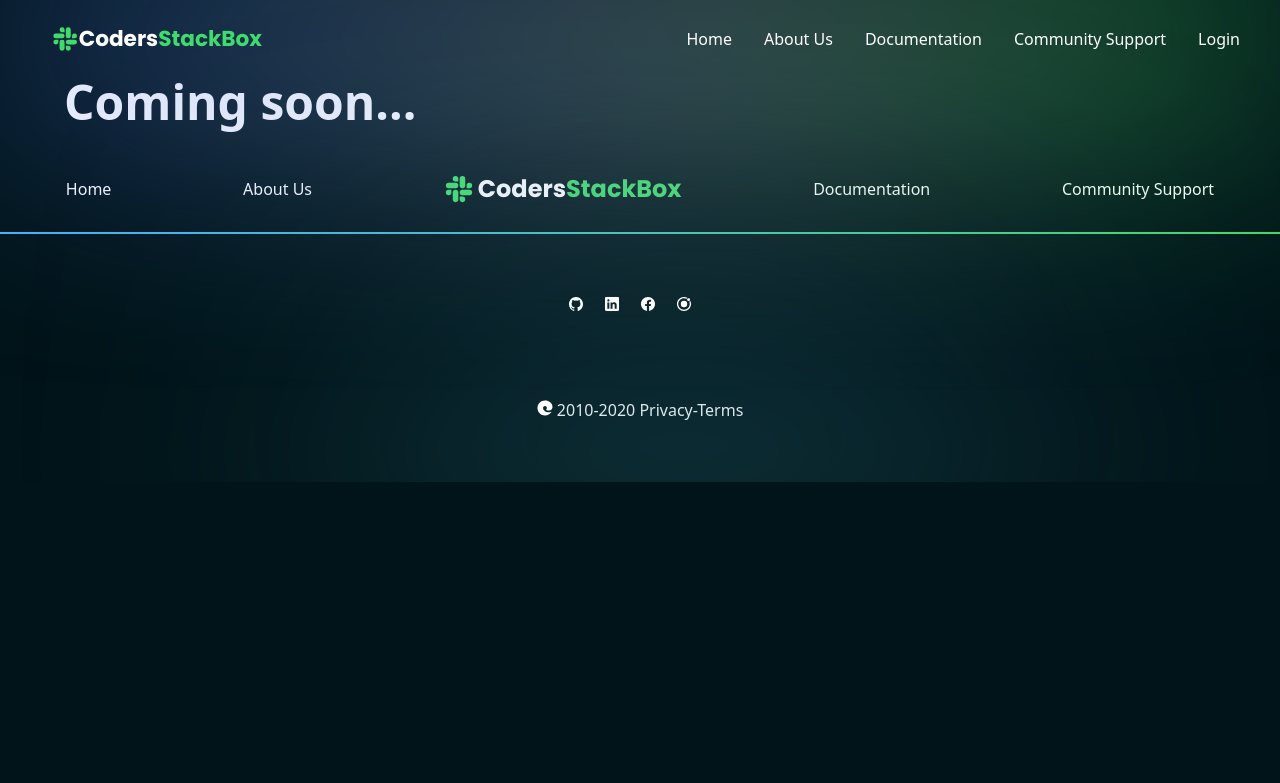
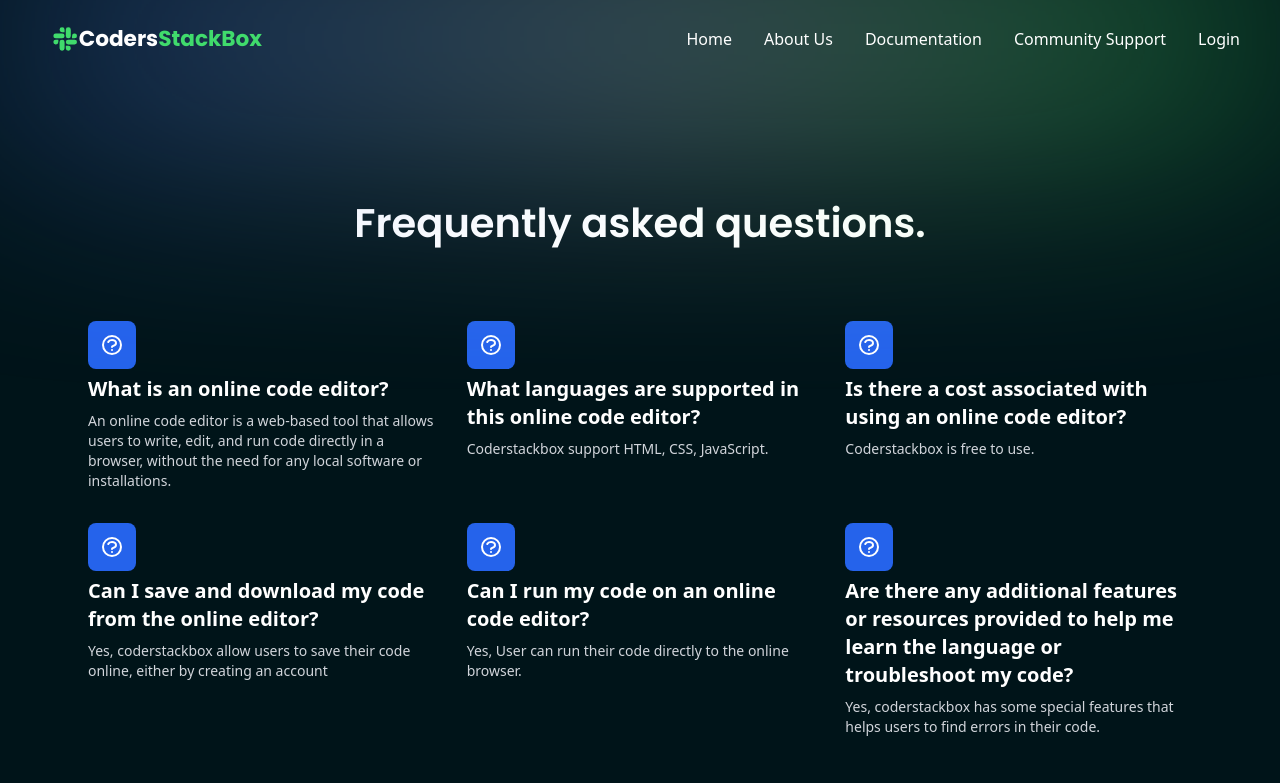
Before and after one commit to 1Md-Rakibul-Islam/coders-stackbox-client, a React (Create React App) app: page /community in a window 1280 px wide. Shown: the top 783 px of the page. Built offline with nearby package versions, Linux system fonts and the light colour scheme; no server answers.

Commit message:
milestone2 first task

```diff
--- a/src/Pages/CommunitySupport/CommunitySupport.js
+++ b/src/Pages/CommunitySupport/CommunitySupport.js
@@ -1,9 +1,10 @@
 import React from "react";
+import FAQ from "./subsections/FAQ/FAQ";
 
 const CommunitySupport = () => {
   return (
     <div>
-      <h2 className="text-5xl text-white font-bold">Coming soon...</h2>
+      <FAQ></FAQ>
     </div>
   );
 };
--- /dev/null
+++ b/src/Pages/CommunitySupport/subsections/FAQ/FAQ.js
@@ -0,0 +1,70 @@
+import React from 'react';
+import styles, { layout } from '../../../../style';
+import FAQCard from './FAQCard';
+import Button from '../../../../components/Buttons/Button';
+
+export const quesAnsAns = [
+    {
+        id: "1",
+        Ques: "What is an online code editor?",
+        Ans: "An online code editor is a web-based tool that allows users to write, edit, and run code directly in a browser, without the need for any local software or installations."
+
+    },
+    {
+        id: "2",
+        Ques: "What languages are supported in this online code editor?",
+        Ans: "Coderstackbox support HTML, CSS, JavaScript."
+
+    },
+    {
+        id: "3",
+        Ques: "Is there a cost associated with using an online code editor?",
+        Ans: "Coderstackbox is free to use."
+
+    },
+    {
+        id: "4",
+        Ques: "Can I save and download my code from the online editor?",
+        Ans: "Yes, coderstackbox allow users to save their code online, either by creating an account "
+
+    },
+    {
+        id: "5",
+        Ques: "Can I run my code on an online code editor?",
+        Ans: "Yes, User can run their code directly to the online browser."
+
+    },
+    {
+        id: "6",
+        Ques: "Are there any additional features or resources provided to help me learn the language or troubleshoot my code?",
+        Ans: "Yes, coderstackbox has some special features that helps users to find errors in their code."
+
+    },
+];
+const FAQ = () => {
+    return (
+        <div>
+            <section className={`${layout.sectionCol}`}>
+                <div className="container px-6 py-12 mx-auto">
+                    <div className={`${layout.sectionInfo} text-center`}>
+                        <h1 className={`${styles.heading2} text-white`}>Frequently asked questions.</h1>
+                    </div>
+                    <div className="grid grid-cols-1 gap-8 mt-8 lg:mt-16 md:grid-cols-2 xl:grid-cols-3">
+                        {
+                            quesAnsAns.map(q => <FAQCard
+                                key={q.id}
+                                q={q}
+                            ></FAQCard>)
+                        }
+                    </div>
+                </div>
+                <div className='flex flex-col'>
+                    <textarea className="textarea textarea-bordered mb-2 max-w-lg bg-gradient-to-r from-accent to-secondary text-white" placeholder="Question"></textarea>
+                    <Button styles={'w-56'} htmlFor="my-modal-3">Ask A Question</Button>
+                </div>
+            </section>
+        </div>
+    );
+};
+
+export default FAQ;
--- /dev/null
+++ b/src/Pages/CommunitySupport/subsections/FAQ/FAQCard.js
@@ -0,0 +1,21 @@
+import React from 'react';
+const FAQCard = ({ q }) => {
+    return (
+        <div>
+            <div className="inline-block p-3 text-white bg-blue-600 rounded-lg">
+                <svg xmlns="http://www.w3.org/2000/svg" className="w-6 h-6" fill="none" viewBox="0 0 24 24" stroke="currentColor">
+                    <path stroke-linecap="round" stroke-linejoin="round" stroke-width="2" d="M8.228 9c.549-1.165 2.03-2 3.772-2 2.21 0 4 1.343 4 3 0 1.4-1.278 2.575-3.006 2.907-.542.104-.994.54-.994 1.093m0 3h.01M21 12a9 9 0 11-18 0 9 9 0 0118 0z" />
+                </svg>
+            </div>
+
+            <div>
+                <h1 className="text-xl font-semibold text-white">{q.Ques}</h1>
+                <p className="mt-2 text-sm text-gray-300">
+                    {q.Ans}
+                </p>
+            </div>
+        </div>
+    );
+};
+
+export default FAQCard;
--- a/src/Pages/Login/Login.js
+++ b/src/Pages/Login/Login.js
@@ -1,51 +1,51 @@
 import React, { useContext, useState } from 'react';
-import {GithubAuthProvider, GoogleAuthProvider} from 'firebase/auth'
+import { GithubAuthProvider, GoogleAuthProvider } from 'firebase/auth'
 import { Link, useLocation, useNavigate } from 'react-router-dom';
 import { AuthContext } from '../../context/AuthProvider';
 import { toast } from 'react-hot-toast';
 
 const Login = () => {
     const [error, setError] = useState('');
-    const {signIn, loader} = useContext(AuthContext);
-    const {providerLogin, githubProviderLogin} = useContext(AuthContext);
-    const {loginUserEmail, setLoginUserEmail} = useState('');
+    const { signIn, loader } = useContext(AuthContext);
+    const { providerLogin, githubProviderLogin } = useContext(AuthContext);
+    const { loginUserEmail, setLoginUserEmail } = useState('');
     const googleAuthProvider = new GoogleAuthProvider();
     const githubProvider = new GithubAuthProvider();
     const navigate = useNavigate();
     const location = useLocation();
     const from = location.state?.from?.pathname || '/';
 
-    const handleGoogleSignIn = () =>{
+    const handleGoogleSignIn = () => {
         providerLogin(googleAuthProvider)
-      .then(result =>{
+            .then(result => {
                 const user = result.user;
                 toast('User Login Successfully')
-        navigate(from, {replace: true});
+                navigate(from, { replace: true });
             })
             .catch(error => {
                 setError(error.message);
             })
     }
 
-    const handleGithubSignin = () =>{
+    const handleGithubSignin = () => {
         githubProviderLogin(githubProvider)
-        .then(result =>{
+            .then(result => {
                 const user = result.user;
                 toast('User Login Successfully');
-            navigate(from, {replace: true});
+                navigate(from, { replace: true });
             })
             .catch(error => {
                 setError(error.message);
             })
     }
 
-    const handleSubmit = event =>{
+    const handleSubmit = event => {
         event.preventDefault();
         const form = event.target;
         const email = form.email.value;
         const password = form.password.value;
         signIn(email, password)
-          .then(result =>{
+            .then(result => {
                 const user = result.user;
                 form.reset();
                 setError('');
@@ -78,19 +78,19 @@ const Login = () => {
                     <div className='mt-6'>
                         <form onSubmit={handleSubmit}>
                             <div>
-                <input type="email" name='email' placeholder="Email Address" className="input input-bordered w-full max-w-xs required:" />
+                                <input type="email" name='email' placeholder="Email Address" className="input input-bordered w-full max-w-xs text-black" required />
                             </div>
                             <div className='my-5'>
-                <input type="password" name='password' placeholder="Password" className="input input-bordered w-full max-w-xs required:" />
+                                <input type="password" name='password' placeholder="Password" className="input input-bordered w-full max-w-xs text-black" required />
                             </div>
                             <div>
                                 <button className='bg-black px-32 py-3 text-white rounded-md' type='submit'>Login</button>
                             </div>
                             <div className="divider w-52 mx-auto">OR</div>
-                <div className='mx-auto p-3 rounded-md' style={{border: "2px solid", width: '317px'}}>
+                            <div className='mx-auto p-3 rounded-md' style={{ border: "2px solid", width: '317px' }}>
                                 <button onClick={handleGoogleSignIn}>Login with Google</button>
                             </div>
-                <div className='mx-auto p-3 rounded-md mt-4' style={{border: "2px solid", width: '317px'}}>
+                            <div className='mx-auto p-3 rounded-md mt-4' style={{ border: "2px solid", width: '317px' }}>
                                 <button onClick={handleGithubSignin}>Login with GitHub</button>
                             </div>
                         </form>
--- a/src/Pages/SignUp/SignUp.js
+++ b/src/Pages/SignUp/SignUp.js
@@ -24,13 +24,13 @@ const SingUp = () => {
       });
   };
 
-  const hangleGithubSingIn = () =>{
+  const hangleGithubSingIn = () => {
     githubProviderLogin(githubProvider)
-    .then(result =>{
+      .then(result => {
         const user = result.user;
         toast("User Registerd Successfully");
       })
-    .catch(error =>{
+      .catch(error => {
         setError(error.message);
       })
   }
@@ -86,22 +86,22 @@ const SingUp = () => {
           <div className='mt-6'>
             <form onSubmit={handleSubmit}>
               <div className='mb-5'>
-                <input type="name" name='name' placeholder="Full Name" className="input input-bordered w-full max-w-xs required:" />
+                <input type="name" name='name' placeholder="Full Name" className="input input-bordered w-full max-w-xs text-black" required />
               </div>
               <div>
-                <input type="email" name='email' placeholder="Email Address" className="input input-bordered w-full max-w-xs required:" />
+                <input type="email" name='email' placeholder="Email Address" className="input input-bordered w-full max-w-xs text-black" required />
               </div>
               <div className='my-5'>
-                <input type="password" name='password' placeholder="Password" className="input input-bordered w-full max-w-xs required:" />
+                <input type="password" name='password' placeholder="Password" className="input input-bordered w-full max-w-xs text-black" required />
               </div>
               <div>
                 <button className='bg-black px-32 py-3 text-white rounded-md' type='submit'>Register</button>
               </div>
               <div className="divider w-52 mx-auto">OR</div>
-                <div className='mx-auto p-3 rounded-md' style={{border: "2px solid", width: '317px'}}>
+              <div className='mx-auto p-3 rounded-md' style={{ border: "2px solid", width: '317px' }}>
                 <button onClick={handleGoogleSignIn}>Register with Google</button>
               </div>
-                <div className='mx-auto p-3 rounded-md mt-4' style={{border: "2px solid", width: '317px'}}>
+              <div className='mx-auto p-3 rounded-md mt-4' style={{ border: "2px solid", width: '317px' }}>
                 <button onClick={hangleGithubSingIn}>Register with GitHub</button>
               </div>
             </form>
--- a/src/firebase/firebase.config.js
+++ b/src/firebase/firebase.config.js
@@ -5,18 +5,12 @@ import { initializeApp } from "firebase/app";
 
 // Your web app's Firebase configuration
 const firebaseConfig = {
-  apiKey: "AIzaSyDdLrjAXvMppqqeeIb9BJ_Ebq2f44RT3pQ",
-  authDomain: "codersstackbox-c9449.firebaseapp.com",
-  projectId: "codersstackbox-c9449",
-  storageBucket: "codersstackbox-c9449.appspot.com",
-  messagingSenderId: "1008529656367",
-  appId: "1:1008529656367:web:6b3b28e2e4d709ad52d4da"
-  // apiKey: process.env.REACT_APP_apiKey,
-  // authDomain: process.env.REACT_APP_authDomain,
-  // projectId: process.env.REACT_APP_projectId,
-  // storageBucket: process.env.REACT_APP_storageBucket,
-  // messagingSenderId: process.env.REACT_APP_messagingSenderId,
-  // appId: process.env.REACT_APP_appId
+  apiKey: process.env.REACT_APP_apiKey,
+  authDomain: process.env.REACT_APP_authDomain,
+  projectId: process.env.REACT_APP_projectId,
+  storageBucket: process.env.REACT_APP_storageBucket,
+  messagingSenderId: process.env.REACT_APP_messagingSenderId,
+  appId: process.env.REACT_APP_appId
 };
 
 // Initialize Firebase
```
Also changed, not shown: src/Pages/Home/Services/Services.css (deleted), src/constants/index.js (line endings or trailing spaces). Lines whose indentation alone changed are shown as unchanged.
